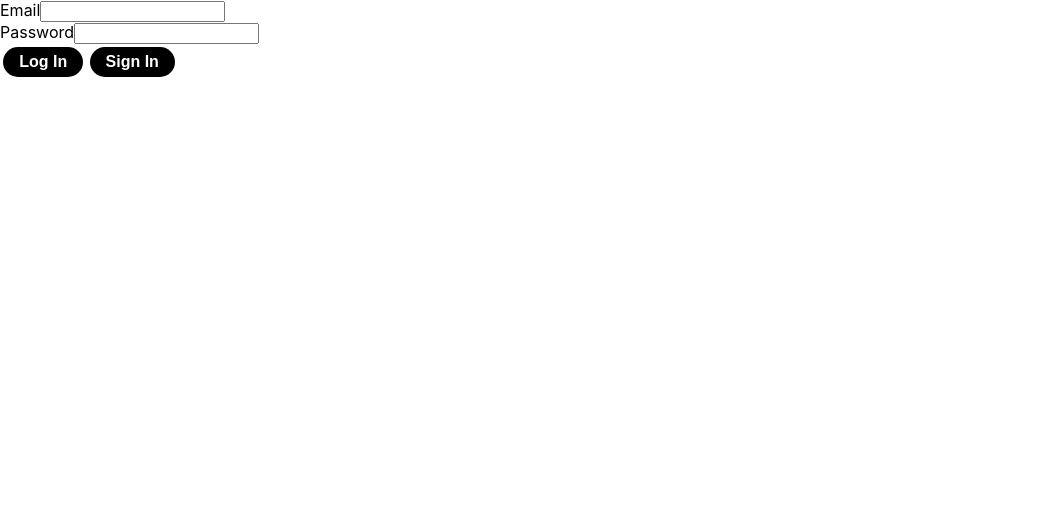
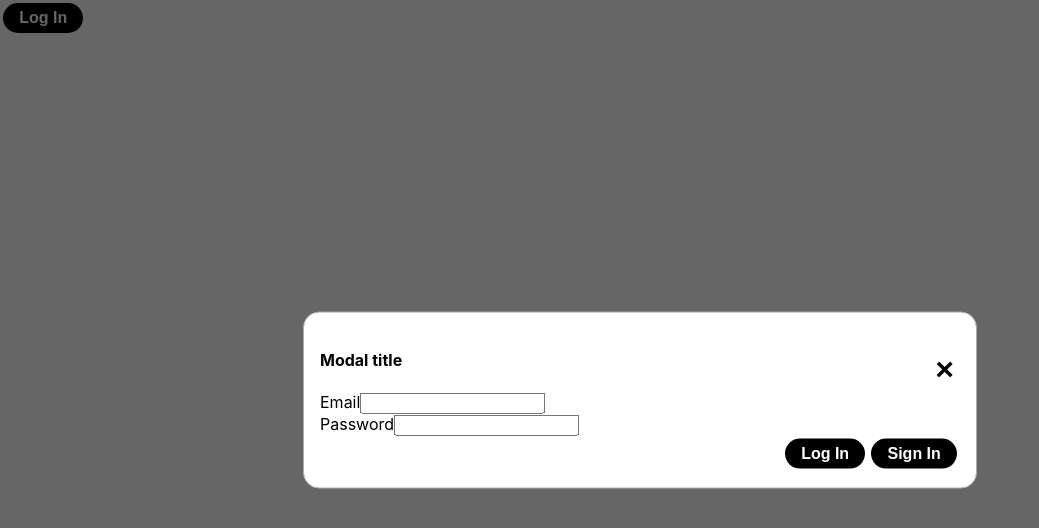
Before and after one commit to DonSera/copy_velog_frontend, a React (Create React App) app: page / in a window 1280 px wide. Both pictures are taken after a click on the button "Log In". Shown: the top 528 px of the page, without its empty margins (0-1039 px from the left). Built offline with nearby package versions, Linux system fonts and the light colour scheme; no server answers.

Commit message:
feat : 로그인, 회원가입 modal 띄우기

```diff
--- a/src/App.css
+++ b/src/App.css
@@ -1,2 +1,13 @@
 .App {
 }
+
+.modal-background {
+    position: fixed;
+    z-index: 999;
+    top: 0;
+    bottom: 0;
+    left: 0;
+    right: 0;
+
+    background-color: rgba(0, 0, 0, 0.6);
+}
--- a/src/App.js
+++ b/src/App.js
@@ -1,41 +1,30 @@
 import './App.css';
-import {login, signup} from "./lib/server/post";
 import {useState} from "react";
 import LoginButton from "./component/buttons/LoginButton";
+import LoginModal from "./component/modals/LoginModal";
 
 function App() {
-    const [email, setEmail] = useState('');
-    const [password, setPassword] = useState('');
+    const [openModal, setOpenModal] = useState(false);
     const [userInfo, setUserInfo] = useState({});
 
-    function clickLoginButton() {
-        login(email, password).then(info => {
-            setUserInfo(info);
-        });
+    function openLoginModal() {
+        setOpenModal(true);
     }
 
-    function clickSignupButton() {
-        signup(email, password).then(info => {
-            setUserInfo(info);
-        });
+    function closeLoginModal() {
+        setOpenModal(false);
     }
 
     return (
         <div className="App">
+            {openModal
+            && <section>
+                <LoginModal setUserInfo={setUserInfo} closeModal={closeLoginModal}/>
+                <div className={`modal-background`}/>
+            </section>
+            }
+            <LoginButton text={'Log In'} clickLogin={openLoginModal}/>
             {Object.keys(userInfo).length > 0 && <div>{userInfo.email}</div>}
-            <div>
-                <span>Email</span>
-                <input onChange={e => setEmail(e.target.value)}/>
-            </div>
-            <div>
-                <span>Password</span>
-                <input onChange={e => setPassword(e.target.value)}/>
-            </div>
-            <div>
-                <LoginButton text={'Log In'} clickLogin={clickLoginButton}/>
-                <LoginButton text={'Sign In'} clickLogin={clickSignupButton}/>
-            </div>
-
         </div>
     );
 }
--- /dev/null
+++ b/src/component/modals/LoginModal.js
@@ -0,0 +1,56 @@
+import styles from './LoginModal.module.css'
+import {useState} from "react";
+import {login, signup} from "../../lib/server/post";
+import LoginButton from "../buttons/LoginButton";
+
+function LoginModal({setUserInfo, closeModal}) {
+    const [email, setEmail] = useState('');
+    const [password, setPassword] = useState('');
+
+    function clickLoginButton() {
+        login(email, password).then(info => {
+            setUserInfo(info);
+            setPassword('')
+            closeModal();
+        });
+    }
+
+    function clickSignupButton() {
+        signup(email, password).then(info => {
+            setUserInfo(info);
+            setPassword('')
+            closeModal();
+        });
+    }
+
+    return <div className={styles['modal-wrap']}>
+        <section className={styles['modal-header']}>
+            <button type="button"
+                    onClick={() => closeModal()}
+                    className={styles['top-close']}
+                    data-dismiss="modal"
+                    aria-label="Close">
+                <span aria-hidden="true">&times;</span>
+            </button>
+            <h4 className={styles['modal-title']}>Modal title</h4>
+        </section>
+        <section className={styles['modal-body']}>
+            <div>
+                <span>Email</span>
+                <input onChange={e => setEmail(e.target.value)}/>
+            </div>
+            <div>
+                <span>Password</span>
+                <input onChange={e => setPassword(e.target.value)}/>
+            </div>
+        </section>
+        <section className={styles['modal-footer']}>
+            <div className={styles['btn-close']}>
+                <LoginButton text={'Log In'} clickLogin={clickLoginButton}/>
+                <LoginButton text={'Sign In'} clickLogin={clickSignupButton}/>
+            </div>
+        </section>
+    </div>
+}
+
+export default LoginModal;
--- /dev/null
+++ b/src/component/modals/LoginModal.module.css
@@ -0,0 +1,47 @@
+.modal-wrap {
+    position: fixed;
+    z-index: 1000;
+
+    left: 50%;
+    top: 50%;
+    transform: translate(-50%, -50%);
+
+    width: 50%;
+    border-radius: 1rem;
+    border: 1px solid darkgrey;
+    background-color: white;
+
+    display: inline-block;
+    padding: 1rem;
+}
+
+.modal-header {
+}
+
+.top-close {
+    float: right;
+    border: none;
+    background-color: transparent;
+    font-weight: bold;
+    font-size: 2em;
+}
+.close:hover{
+    color: lightgrey;
+    cursor: pointer;
+}
+
+.modal-title {
+
+}
+
+.modal-body {
+
+}
+
+.modal-footer {
+}
+
+.btn-close {
+    clear: left;
+    float: right;
+}
```
